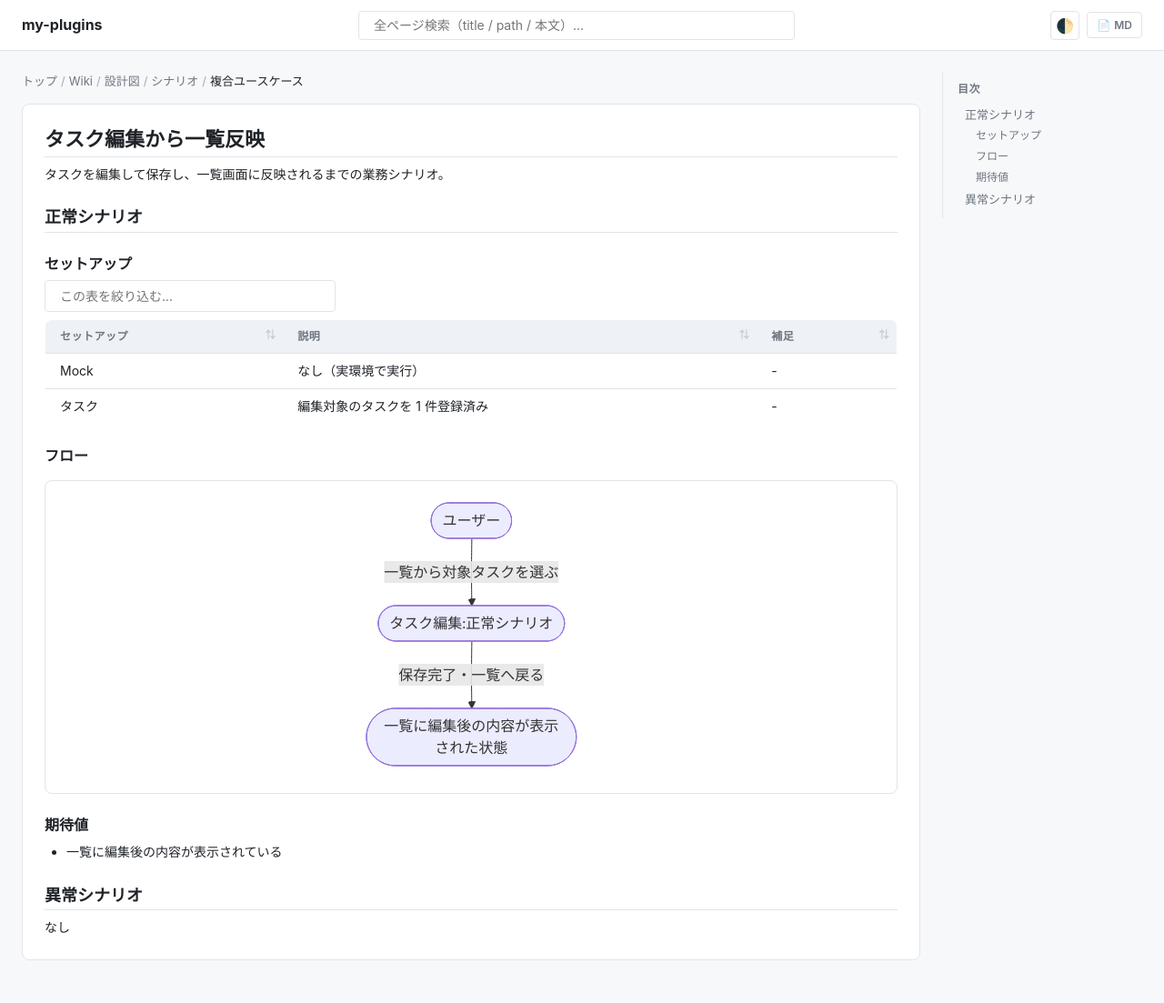
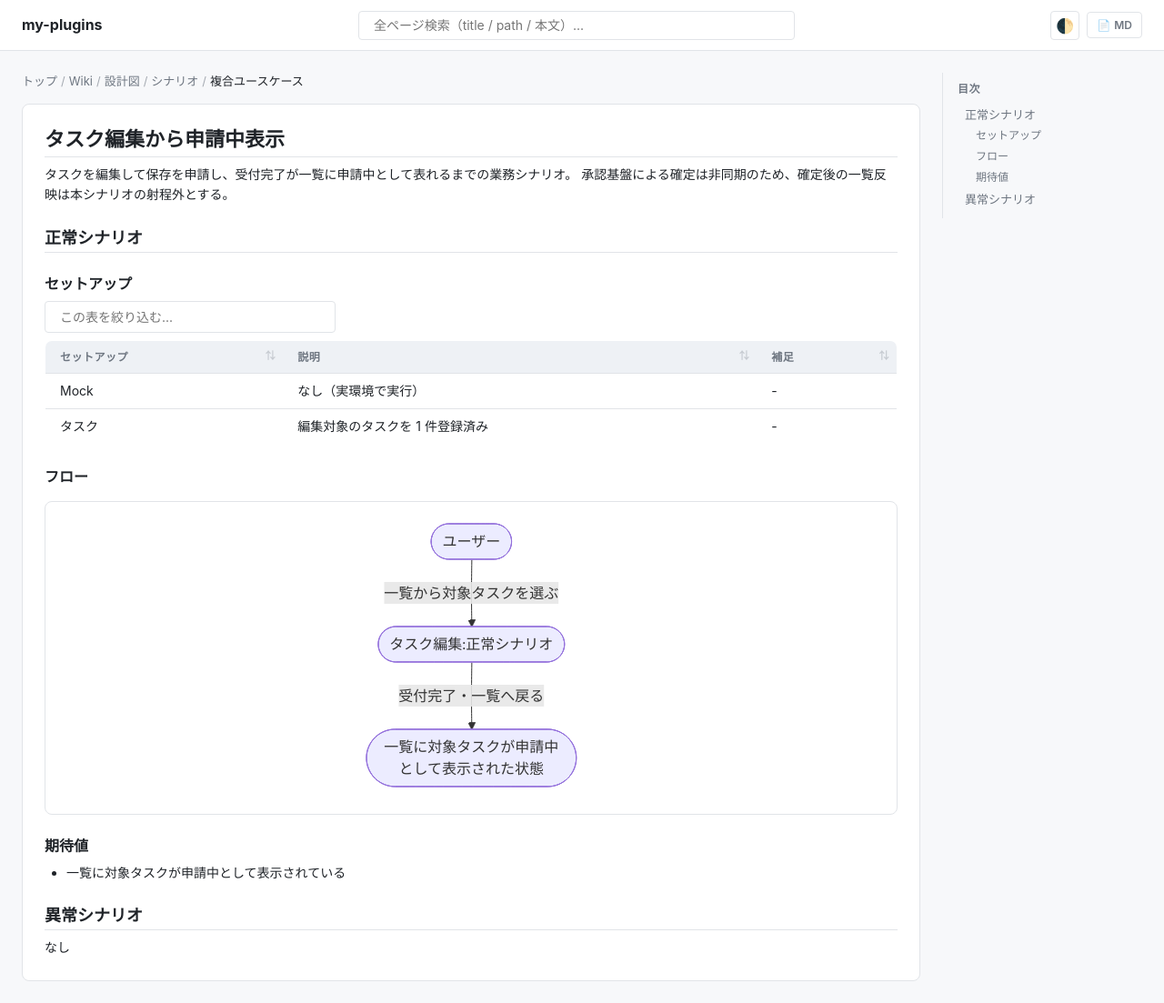
Before and after one commit to shuhei1101/ai-monitor-e2e, a Jekyll site: the page built from docs/wiki/設計図/シナリオ/複合ユースケース/タスク編集から申請中表示.md, in a window 1280 px wide and 1103 px high. Shown: the whole window at 91% size. Built offline with Jekyll 4.4.1, drawn with Linux system fonts in a browser that asks for light colours; our own code applies the rules of GitHub Pages for plain Markdown files.

Commit message:
タスク編集複合シナリオを受付完了までの非同期前提へ改訂

````diff
--- a/docs/wiki/設計図/シナリオ/複合ユースケース/タスク編集から一覧反映.md
+++ b/docs/wiki/設計図/シナリオ/複合ユースケース/タスク編集から申請中表示.md
@@ -2,9 +2,10 @@
 template_version: 1.0.0
 ---
 
-# タスク編集から一覧反映
+# タスク編集から申請中表示
 
-タスクを編集して保存し、一覧画面に反映されるまでの業務シナリオ。
+タスクを編集して保存を申請し、受付完了が一覧に申請中として表れるまでの業務シナリオ。
+承認基盤による確定は非同期のため、確定後の一覧反映は本シナリオの射程外とする。
 
 ## 正常シナリオ
 
@@ -20,14 +21,14 @@ template_version: 1.0.0
 ```mermaid
 flowchart TD
   U0([ユーザー]) -->|一覧から対象タスクを選ぶ| UC1([タスク編集:正常シナリオ])
-  UC1 -->|保存完了・一覧へ戻る| DONE([一覧に編集後の内容が表示された状態])
+  UC1 -->|受付完了・一覧へ戻る| DONE([一覧に対象タスクが申請中として表示された状態])
 
   click UC1 "../単一ユースケース/タスク編集.md#正常シナリオ"
 ```
 
 ### 期待値
 
-- 一覧に編集後の内容が表示されている
+- 一覧に対象タスクが申請中として表示されている
 
 ## 異常シナリオ
 
````
Also changed, not shown: docs/wiki/設計図/シナリオ/README.md (+1 -0 lines).
